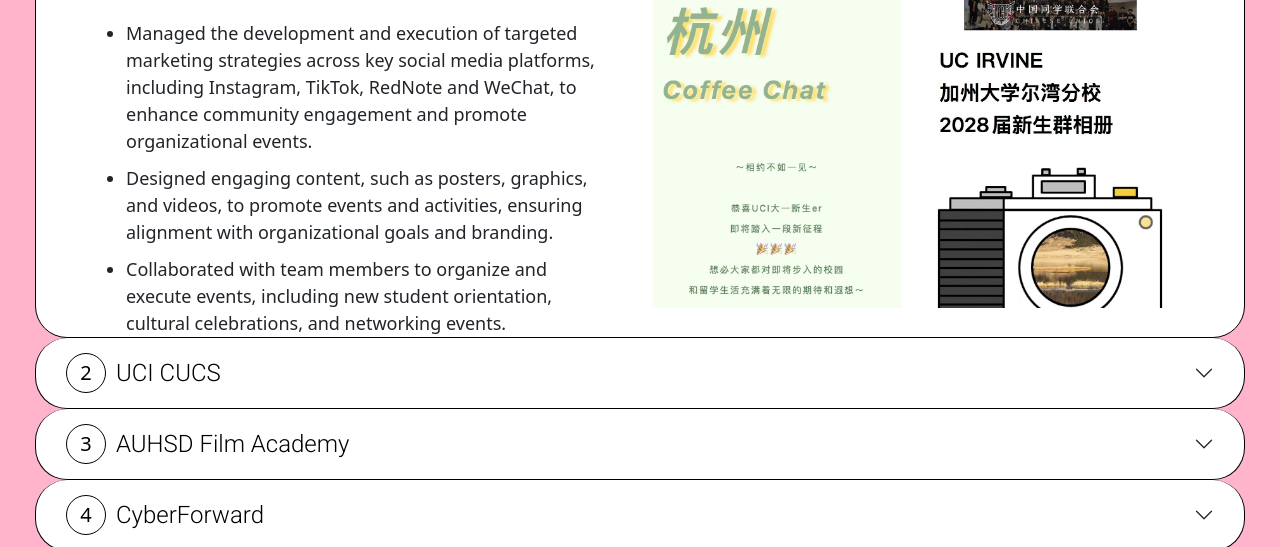
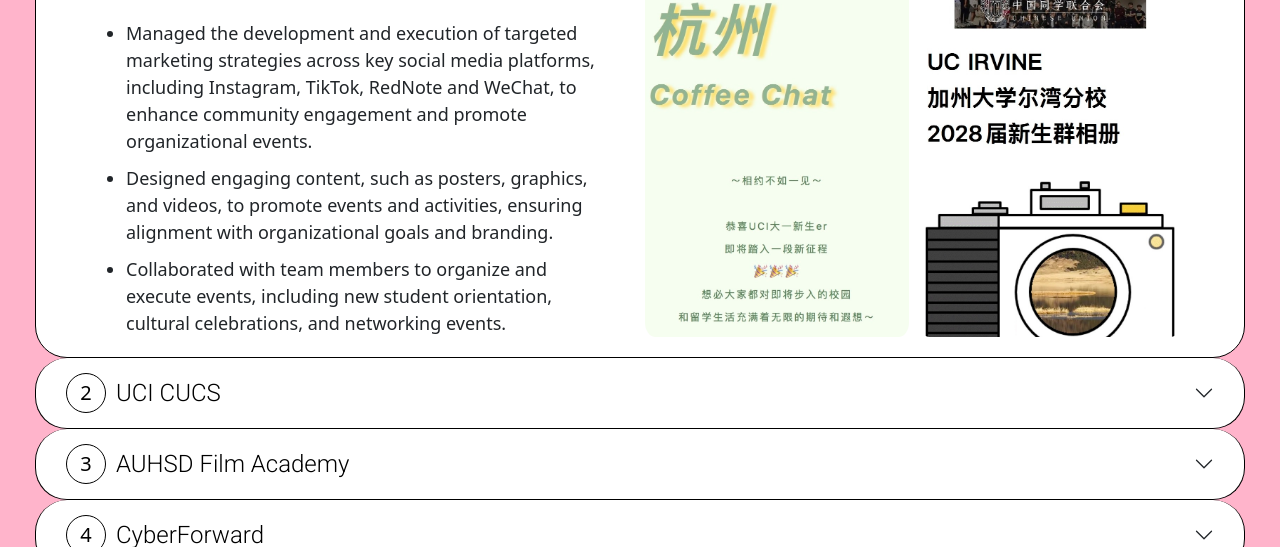
Before and after one commit to anagaomy/anagao, a website: page involvement.html in a window 1280 px wide. Shown: the part 1024-1571 px from the top of the page. Drawn offline with nearby package versions, Linux system fonts and the light colour scheme; a web font is replaced by a local one.

Commit message:
finish all involvements and written in javascript

```diff
--- a/css/involvement.css
+++ b/css/involvement.css
@@ -1,8 +1,10 @@
 
 /* involvement.html */
+
 .accordion-item .btn:not(.collapsed) {
     pointer-events: none;
 }
+
 .accordion-item .btn.collapsed {
     pointer-events: auto;
 }
@@ -28,6 +30,7 @@
 
 .accordion-button {
     box-shadow: none !important;
+    color: black !important;
 }
 
 .accordion-header .btn:hover {
@@ -61,6 +64,8 @@
     padding: 0 70px !important;
     height: calc(100vh - 310px);
     overflow-y: auto;
+    margin: 10px 0;
+
 }
 
 .accordion-content {
@@ -70,14 +75,14 @@
 
 .organization-header {
     display: grid;
-    grid-template-columns: 60% 40%;
+    grid-template-columns: 75% 25%;
     align-items: center;
 }
 
 .organization-logo {
     display: flex;
-    justify-content: center;
-    align-items: center;
+    justify-content: end;
+    align-items: start;
 }
 
 .organization-logo img {
@@ -95,7 +100,7 @@
     display: flex;
     flex-direction: column;
     width: 50%;
-    padding: 0 30px 0 0 !important;
+    padding: 0 40px 0 0 !important;
 }
 
 .accordion-body li {
@@ -115,22 +120,24 @@
 }
 
 .right-img {
-    width: 50%;
     position: relative;
     display: flex;
-    height: 100%;
-    overflow: hidden;
+    /* overflow: hidden; */
+    /* align-items: center; */
     padding: 0 !important;
+    height: 480px;
 }
 
 .example-image {
+    position: relative;
     width: 100%;
-    height: 490px;
-    object-fit: contain;
-    border-radius: 10px;
+    height: 100%;
+    object-fit: cover;
+    border-radius: 15px;
+    padding: 0 5px;
 }
 
 .example-image:hover {
-    transform: scale(1.1);
+    transform: scale(1.05);
     transition-duration: 0.3s;
 }
--- a/involvement.html
+++ b/involvement.html
@@ -60,7 +60,7 @@
                                 </div>
                             </button>
                         </h2>
-                        <div id="collapse1" class="accordion-collapse collapse show" data-bs-parent="#accordionExample">
+                        <!-- <div id="collapse1" class="accordion-collapse collapse show" data-bs-parent="#accordionExample">
                             <div class="accordion-body">
                                 <div class="row row-cols-2 accordion-conetent">
                                     <div class="col left-text">
@@ -69,6 +69,7 @@
                                                 <h1><strong>Marketing Officer</strong></h1>
                                                 <h6>UC Irvine</h6>
                                                 <h6>June 2023 - present</h6>
+                                                <div class="skill-lists"></div>
                                             </div>
                                             <div class="organization-logo">
                                                 <a href="https://www.linkedin.com/company/chineseunion/posts/?feedView=all" target="_blank">
@@ -76,7 +77,7 @@
                                                 </a>
                                             </div>
                                         </div>
-                                        <ul>
+                                        <ul class="involvement-description">
                                             <li>Managed the development and execution of targeted marketing strategies across key social media platforms, including Instagram, TikTok, RedNote and WeChat, to enhance community engagement and promote organizational events.</li>
                                             <li>Designed engaging content, such as posters, graphics, and videos, to promote events and activities, ensuring alignment with organizational goals and branding.</li>
                                             <li>Collaborated with team members to organize and execute events, including new student orientation, cultural celebrations, and networking events.</li>
@@ -92,7 +93,7 @@
                                     </div>
                                 </div>
                             </div>
-                        </div>
+                        </div> -->
                     </div>
 
                     <div class="accordion-item rounded-5">
@@ -104,7 +105,7 @@
                                 </div>
                             </button>
                         </h2>
-                        <div id="collapse2" class="accordion-collapse collapse" data-bs-parent="#accordionExample">
+                        <!-- <div id="collapse2" class="accordion-collapse collapse" data-bs-parent="#accordionExample">
                             <div class="accordion-body">
                                 <strong>This is the first item's accordion body.</strong>
                                 <p>some description</p>
@@ -112,7 +113,7 @@
                                     Scrollable content for item 1...
                                 </div>
                             </div>
-                        </div>
+                        </div> -->
                     </div>
 
                     <div class="accordion-item rounded-5">
@@ -124,7 +125,7 @@
                                 </div>
                             </button>
                         </h2>
-                        <div id="collapse3" class="accordion-collapse collapse" data-bs-parent="#accordionExample">
+                        <!-- <div id="collapse3" class="accordion-collapse collapse" data-bs-parent="#accordionExample">
                             <div class="accordion-body">
                                 <strong>This is the first item's accordion body.</strong>
                                 <p>some description</p>
@@ -132,7 +133,7 @@
                                     Scrollable content for item 1...
                                 </div>
                             </div>
-                        </div>
+                        </div> -->
                     </div>
 
                     <div class="accordion-item rounded-5">
@@ -144,7 +145,7 @@
                                 </div>
                             </button>
                         </h2>
-                        <div id="collapse4" class="accordion-collapse collapse" data-bs-parent="#accordionExample">
+                        <!-- <div id="collapse4" class="accordion-collapse collapse" data-bs-parent="#accordionExample">
                             <div class="accordion-body">
                                 <strong>This is the first item's accordion body.</strong>
                                 <p>some description</p>
@@ -152,7 +153,7 @@
                                     Scrollable content for item 1...
                                 </div>
                             </div>
-                        </div>
+                        </div> -->
                     </div>
                 </div>
             </section>
--- a/js/home.js
+++ b/js/home.js
@@ -296,7 +296,7 @@
 
 
 // involvements container
-const involvemnets = [
+const involvements = [
   // CU
   {
     title: "Marketing Officer",
@@ -318,7 +318,7 @@
     name: "AUHSD Film Academy",
     date: "Aug 2022 - May 2023",
     img: "images/involvement/film-academy.jpg",
-    skillSets: ["Filming", "Directing", "script writing", "Video editing", "Storyboarding"]
+    skillSets: ["Filming", "Directing", "Script writing", "Video editing", "Storyboarding"]
   },
   {
     title: "Cyber Security Trainee",
@@ -331,7 +331,7 @@
 
 
 const involvementContainer = document.querySelector("#involvement .row")
-involvemnets.forEach((involvement, index) => {
+involvements.forEach((involvement, index) => {
   const involvementHTML = `
     <div class="col" onclick="window.location.href='involvement.html'">
       <div class="card h-100" style="background-color: rgba(255, 255, 255, 0.5); border-width: 0; border-radius: 20px" data-aos="fade-up" data-aos-duration="1000" data-aos-delay="${index * 200}">
--- a/js/involvement.js
+++ b/js/involvement.js
@@ -0,0 +1,151 @@
+// involvements container
+const involvements = [
+  // CU
+  {
+    title: "Marketing Officer",
+    name: "UCI Chinese Union",
+    location: "UC Irvine",
+    date: "June 2023 - present",
+    img: "images/involvement/cu-svg.png",
+    skillSets: ["Content creation", "Design", "Branding", "Team collaboration", "Social media marketing"],
+    linkedinLink: "https://www.linkedin.com/company/chineseunion/posts/?feedView=all",
+    description: ["Managed the development and execution of targeted marketing strategies across key social media platforms, including Instagram, TikTok, RedNote and WeChat, to enhance community engagement and promote organizational events.",
+        "Designed engaging content, such as posters, graphics, and videos, to promote events and activities, ensuring alignment with organizational goals and branding.",
+        "Collaborated with team members to organize and execute events, including new student orientation, cultural celebrations, and networking events."],
+    exampleImg: [
+        {
+            link: "https://mp.weixin.qq.com/s/feTOPAiSPgj6cuTauSt01Q",
+            src: "images/involvement/UCI-CU-Hangzhou-cover.JPG"
+        },
+        {
+            link: "https://mp.weixin.qq.com/s/Qn_PK0eiUstwxTPvLwdaIw",
+            src: "images/involvement/UCI-CU-album-cover.JPG"
+        }
+    ],
+    expanded: "true"
+  },
+  // CUCS
+  {
+    title: "Event Coordinator",
+    name: "UCI CUCS",
+    location: "UC Irvine",
+    date: "Sept 2024 - present",
+    img: "images/involvement/cucs.jpeg",
+    skillSets: ["Peer support", "Collaboration", "Technical skills", "Networking", "Community engagement"],
+    linkedinLink: "https://www.linkedin.com/company/chinese-union-in-computer-science-at-uci/posts/?feedView=all",
+    description: ["Participated in regular meetings, coding workshops, and technical events to strengthen programming and problem-solving skills.",
+        "Supported peers in navigating internship and job searches by actively sharing resources, industry insights, and effective networking strategies.",
+        "Assisted in organizing technical events, collaborative study sessions, and career development activities to foster a supportive community among computer science students."],
+    exampleImg: [
+        {
+            link: "images/involvement/cucs-final-review.jpg",
+            src: "images/involvement/cucs-final-review.jpg"
+        },
+        {
+            link: "images/involvement/cucs-ics31-review.jpg",
+            src: "images/involvement/cucs-ics31-review.jpg"
+        }
+    ],
+    expanded: "false"
+  },
+  {
+    title: "Student Video Producer",
+    name: "AUHSD Film Academy",
+    location: "Anaheim, CA",
+    date: "Aug 2022 - May 2023",
+    img: "images/involvement/film-academy.jpg",
+    skillSets: ["Filming", "Directing", "Script writing", "Video editing", "Storyboarding"],
+    linkedinLink: "",
+    description: ["Captured high-quality footage of major events for the AUHSD district, maintaining exceptional visual and audio standards.",
+        "Utilized advanced video editing software to create professional, polished videos that effectively highlighted key moments and narratives from events.",
+        "Independently produced a music video, handling all aspects from storyboarding and scripting to filming and editing, which was nominated for Best Music Video at the AUHSD Student Film Festival."],
+    exampleImg: [
+        {
+            link: "images/involvement/MV-poster-1.jpg",
+            src: "images/involvement/MV-poster-1.jpg"
+        },
+        {
+            link: "images/involvement/MV-poster-2.jpg",
+            src: "images/involvement/MV-poster-2.jpg"
+        }
+    ],
+    expanded: "false"
+  },
+  {
+    title: "Cyber Security Trainee",
+    name: "CyberForward",
+    location: "Anaheim, CA",
+    date: "May 2022 - Jul 2022",
+    img: "images/involvement/cyberforward_logo.jpeg",
+    skillSets: ["Third-party risk", "Vulnerability analysis", "Security policy"],
+    linkedinLink: "",
+    description: ["Performed thorough security assessments to identify potential vulnerabilities within company networks and systems",
+        "Conducted detailed analysis of identified vulnerabilities, including risk assessment and mitigation recommendations.",
+        "Evaluated the security practices of third-party partners to ensure compliance with industry standards and minimize risk exposure."],
+    exampleImg: [
+        {
+            link: "images/involvement/cyberforward-example.PNG",
+            src: "images/involvement/cyberforward-example.PNG"
+        }
+    ],
+    expanded: "false"
+  },
+];
+
+const accordionContainer = document.querySelectorAll(".accordion-item");
+accordionContainer.forEach((itemContainer, index) => {
+    const accordionItemHTML = `
+            ${index === 0 ? `<div id="collapse${index + 1}" class="accordion-collapse collapse show" data-bs-parent="#accordionExample">`
+                : `<div id="collapse${index + 1}" class="accordion-collapse collapse" data-bs-parent="#accordionExample">`}
+                <div class="accordion-body">
+                    <div class="row row-cols-2 accordion-conetent">
+                        <div class="col left-text">
+                            <div class="organization-header">
+                                <div class="organization-info">
+                                    <h1><strong>${involvements[index].title}</strong></h1>
+                                    <h6>${involvements[index].location}</h6>
+                                    <h6>${involvements[index].date}</h6>
+                                    <div class="skill-lists"></div>
+                                </div>
+                                <div class="organization-logo">
+                                    <a href="${involvements[index].linkedinLink}" target="_blank">
+                                        <img src="${involvements[index].img}">
+                                    </a>
+                                </div>
+                            </div>
+                            <ul class="involvement-description"></ul>
+                        </div>
+                        <div class="col right-img"></div>
+                    </div>
+                </div>
+            </div>
+    `;
+    itemContainer.insertAdjacentHTML('beforeend', accordionItemHTML);
+});
+
+const descriptionLists = document.querySelectorAll(".involvement-description");
+descriptionLists.forEach((descriptionDiv, index) => {
+    involvements[index].description.forEach((text) => {
+        const descriptionLi = document.createElement('li');
+        descriptionLi.innerText = text;
+
+        descriptionDiv.appendChild(descriptionLi);
+    });
+});
+
+const exampleImgs = document.querySelectorAll(".right-img");
+exampleImgs.forEach((exampleDiv, index) => {
+    const images = involvements[index].exampleImg;
+    images.forEach((img) => {
+        const exampleContainer = document.createElement("a");
+        exampleContainer.href = img.link;
+        exampleContainer.target = "_blank";
+
+        const imgContainer = document.createElement("img");
+        imgContainer.className = "example-image";
+        imgContainer.src = img.src;
+
+        exampleContainer.appendChild(imgContainer);
+        exampleDiv.appendChild(exampleContainer);
+    });
+});
```
Also changed, not shown: images/involvement/cyberforward-example.PNG (added), 3 other files.
